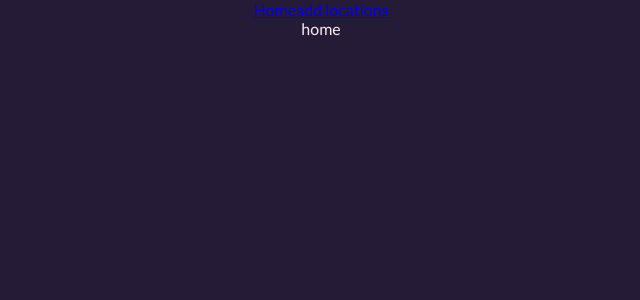
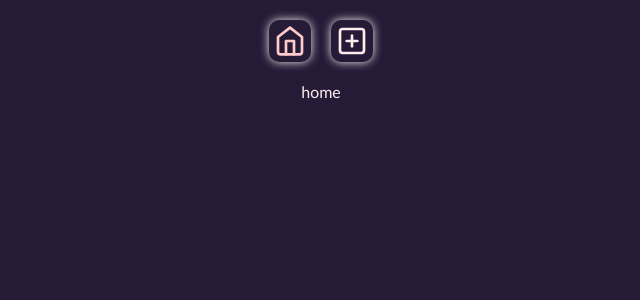
Before and after one commit to red-mat/pilis-mod3-rodriguez-ruiz, a React (Create React App) app: page / in a window 1280 px wide. Shown: the top 300 px of the page, without its empty margins (319-959 px from the left). Built offline with nearby package versions, Linux system fonts and the light colour scheme.

Commit message:
feature(navigation): navigation bar terminate

```diff
--- /dev/null
+++ b/src/components/nav-link/nav-link.css
@@ -0,0 +1,20 @@
+.nav-link{
+    text-decoration: none;
+    color: var(--light-color);
+    margin: 10px;
+}
+.container--icon{
+    --transition-time: 0.35s;
+
+    width: auto;
+    padding: 5px;
+
+    transition:
+        color var(--transition-time),
+        background-color var(--transition-time);
+}
+
+.container--icon:hover{
+    background-color: var(--light-color);
+    color: var(--dark-contrast);
+}
--- /dev/null
+++ b/src/components/nav-link/nav-link.jsx
@@ -0,0 +1,28 @@
+import './nav-link.css';
+
+import { Container } from '../package';
+
+import { Link, useMatch, useResolvedPath } from "react-router-dom"
+
+
+const ACTIVE ={
+    'color':'var(--light-contrast)',
+}
+
+
+const style = (active) => {
+  return active&&ACTIVE
+}
+
+const NavLinkButton = ({ children, to }) => {
+  const resolvedPath = useResolvedPath(to)
+  const isActive = useMatch({ path: resolvedPath.pathname, end: true });
+
+  return (
+    <Link to={to} className='nav-link'  style={style(isActive)} >
+      <Container modifier='container--icon'>{children}</Container>
+    </Link>
+  );
+};
+
+export default NavLinkButton;
--- a/src/components/package.js
+++ b/src/components/package.js
@@ -1,5 +1,7 @@
 import Container from "./container-component/container-component";
+import NavLinkButton from './nav-link/nav-link';
 
 export {
     Container,
+    NavLinkButton as NavLink
 }
--- /dev/null
+++ b/src/pages/navigation/navigation.css
@@ -0,0 +1,8 @@
+.header-app{
+    margin: 10px;
+}
+
+.nav-container{
+    display: flex;
+    flex-direction: row;
+}
--- a/src/pages/navigation/navigation.jsx
+++ b/src/pages/navigation/navigation.jsx
@@ -1,12 +1,16 @@
-import { Link, Outlet } from 'react-router-dom';
+import './navigation.css'
+
+import { Outlet } from 'react-router-dom';
+import { NavLink } from '../../components/package';
+import { FiHome, FiPlusSquare } from "react-icons/fi";
 
 const Navigation = () => {
   return (
     <>
-      <header>
-        <nav>
-          <Link to='/'>Home</Link>
-          <Link to='/add-location'>add locations</Link>
+      <header className='header-app'>
+        <nav className='nav-container'>
+          <NavLink to='/'><FiHome size='2em'/></NavLink>
+          <NavLink to='/add-location'><FiPlusSquare size='2em'/></NavLink>
         </nav>
       </header>
       <Outlet />
```
